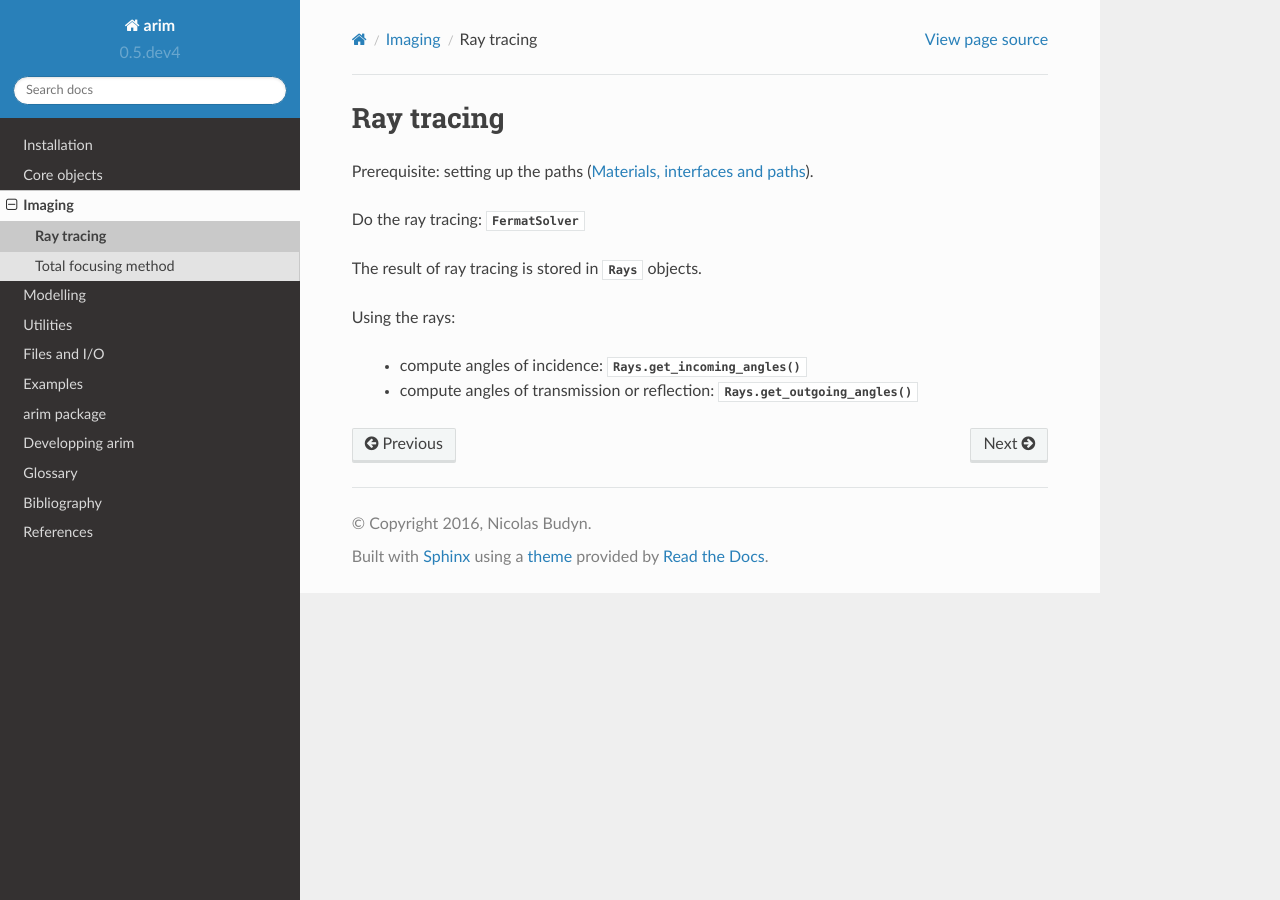
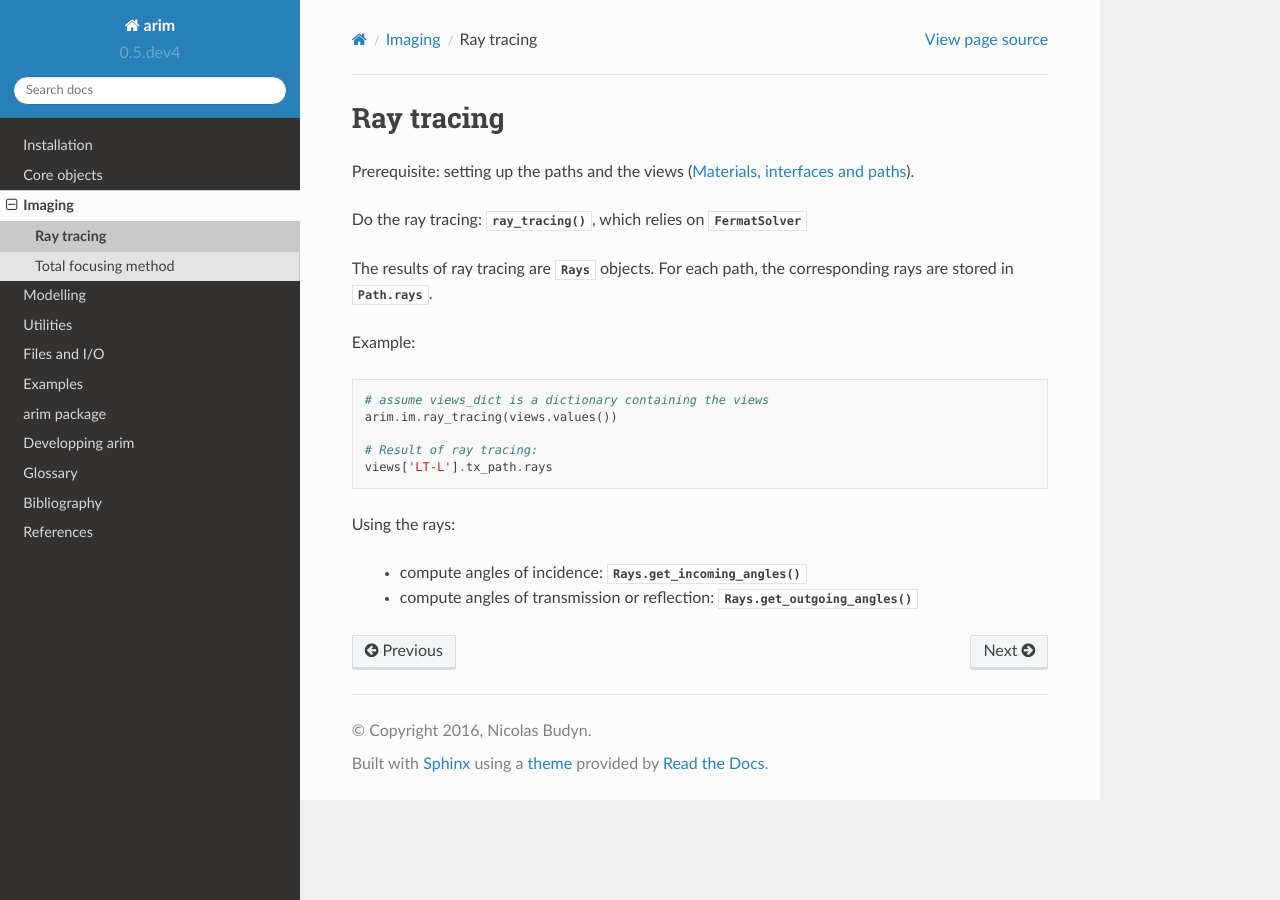
Before and after one commit to ndtatbristol/arim, a Sphinx documentation site: the page built from docs/source/im/ray_tracing.rst, in a window 1280 px wide. Built offline with Sphinx 7.4.7 and the Read the Docs theme 2.0.0, drawn with Linux system fonts in a browser that asks for light colours; pages that are not in the unit, such as notebooks, are missing from menus.

Commit message:
Update ray tracing doc

```diff
--- a/docs/source/im/ray_tracing.rst
+++ b/docs/source/im/ray_tracing.rst
@@ -4,11 +4,21 @@ Ray tracing
 
 .. py:currentmodule:: arim.im.fermat_solver
 
-Prerequisite: setting up the paths (:ref:`path`).
+Prerequisite: setting up the paths and the views (:ref:`path`).
 
-Do the ray tracing: :class:`FermatSolver`
+Do the ray tracing: :func:`ray_tracing`, which relies on :class:`FermatSolver`
 
-The result of ray tracing is stored in :class:`Rays` objects.
+The results of ray tracing are :class:`Rays` objects. For each path, the corresponding rays
+are stored in :attr:`Path.rays`.
+
+Example::
+
+  # assume views_dict is a dictionary containing the views
+  arim.im.ray_tracing(views.values())
+
+  # Result of ray tracing:
+  views['LT-L'].tx_path.rays
+
 
 Using the rays:
 
```
